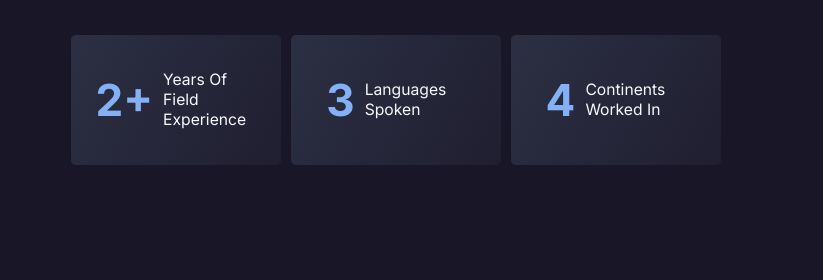
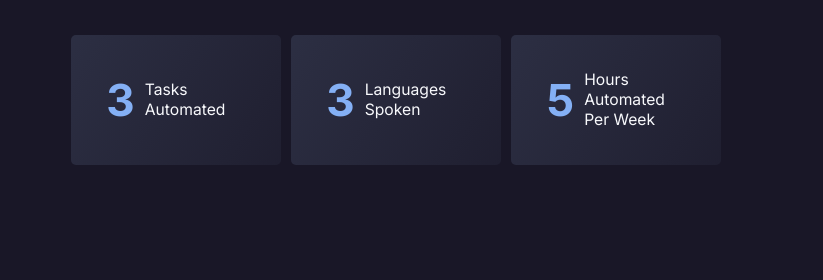
Before and after one commit to maximusnobes/maximusnobes.com, a plain HTML site: page maximusnobes.com/index.html in a window 1280 px wide. Shown: the part 1438-1718 px from the top of the page, 457-1280 px from the left. Drawn offline with nearby package versions, Linux system fonts and the light colour scheme.

Commit message:
Update index.html

```diff
--- a/maximusnobes.com/index.html
+++ b/maximusnobes.com/index.html
@@ -133,16 +133,16 @@
             </div>
             <div class="pro-list">
               <div class="pro-card">
-                <span>2+</span>
-                <p>Years Of Field Experience</p>
+                <span>3</span>
+                <p>Tasks Automated</p>
               </div>
               <div class="pro-card">
                 <span>3</span>
                 <p>Languages Spoken</p>
               </div>
               <div class="pro-card">
-                <span>4</span>
-                <p>Continents Worked In</p>
+                <span>5</span>
+                <p>Hours Automated Per Week</p>
               </div>
             </div>
             <div class="about-buttons">
```
